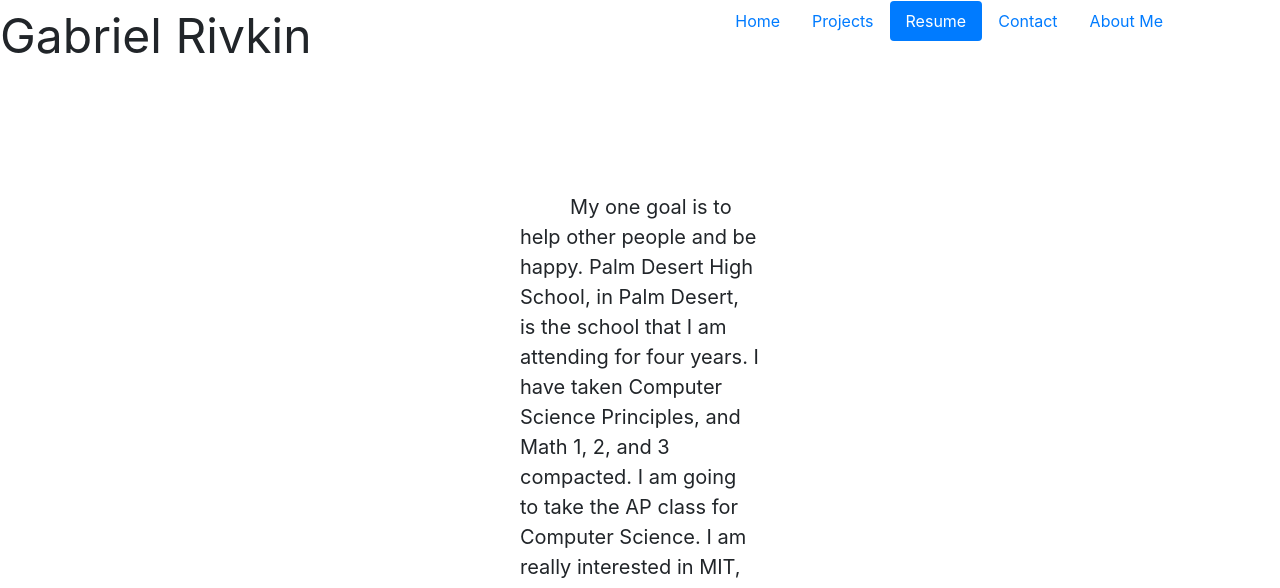
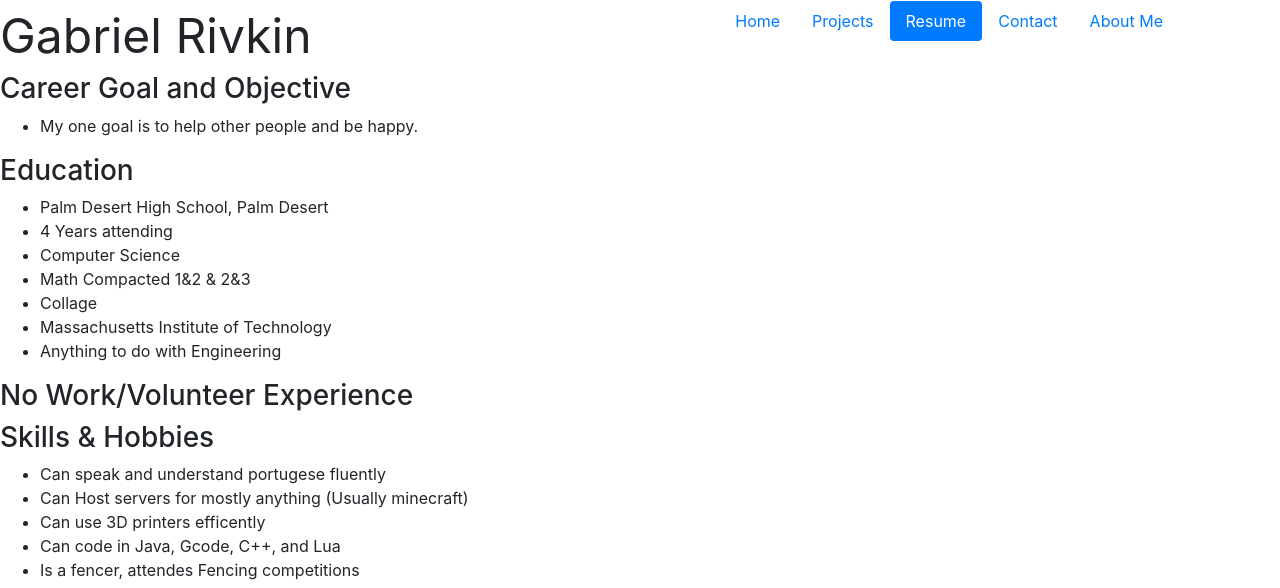
Before and after one commit to Gabu-chan/Gabu-chan.github.io, a plain HTML site: page Resume.html in a window 1280 px wide. Shown: the top 588 px of the page. Drawn offline with nearby package versions, Linux system fonts and the light colour scheme.

Commit message:
Portfolio v1.5.4 fixed resume

```diff
--- a/Resume.html
+++ b/Resume.html
@@ -31,7 +31,29 @@
  </table>
 
 <body>
-  <p style="margin-right: 500px;margin-left: 500px;text-indent: 50px;font-size:125%;padding: 20px;margin-top: 100px;">My one goal is to help other people and be happy. Palm Desert High School, in Palm Desert, is the school that I am attending for four years. I have taken Computer Science Principles, and Math 1, 2, and 3 compacted. I am going to take the AP class for Computer Science. I am really interested in MIT, Massachusetts Institute of Technology, and I would like to take any computer science and any engineering degrees. The only relevant work experience that I have is fixing computers and building them. I am very good at hosting servers and anything computer related, troubleshooting, debugging, etc. I can speak and understand Portuguese very well, and I also have family in Brazil. During my free time I usually play on the computer, most of the time though I have to host a server for my friends to play with me, usually in minecraft, so I have some experience with Java. I love to experiment with my 3D printer, it uses gcode, so I also know how to do that. Lastly, I do Fencing and I go to competitions.</p>
+  <h3>Career Goal and Objective</h3>
+    <ul>
+      <li>My one goal is to help other people and be happy.</li>
+    </ul>
+  <h3>Education</h3>
+    <ul>
+      <li>Palm Desert High School, Palm Desert</li>
+      <li>4 Years attending</li>
+      <li>Computer Science</li>
+      <li>Math Compacted 1&2 & 2&3</li>
+      <li>Collage</li>
+      <li>Massachusetts Institute of Technology</li>
+      <li>Anything to do with Engineering</li>
+    </ul>
+  <h3>No Work/Volunteer Experience</h3>
+  <h3>Skills & Hobbies</h3>
+    <ul>
+      <li>Can speak and understand portugese fluently</li>
+      <li>Can Host servers for mostly anything (Usually minecraft)</li>
+      <li>Can use 3D printers efficently</li>
+      <li>Can code in Java, Gcode, C++, and Lua</li>
+      <li>Is a fencer, attendes Fencing competitions</li>
+    </ul>
 </body>
 <footer style="float: right;margin-right: 40px;">
   <a href="https://Instagram.com/gabokirby/?hl=en"><img src="https://cdn2.iconfinder.com/data/icons/instagram-new/512/instagram-logo-color-512.png" height="50"></a><a href="mailto:Gabriel.rivkin@myds.us"><img height="40" src="https://clipart.info/images/ccovers/1499955332gmail-icon-logo-png.png"></img></a>               Palm Desert High School
```
